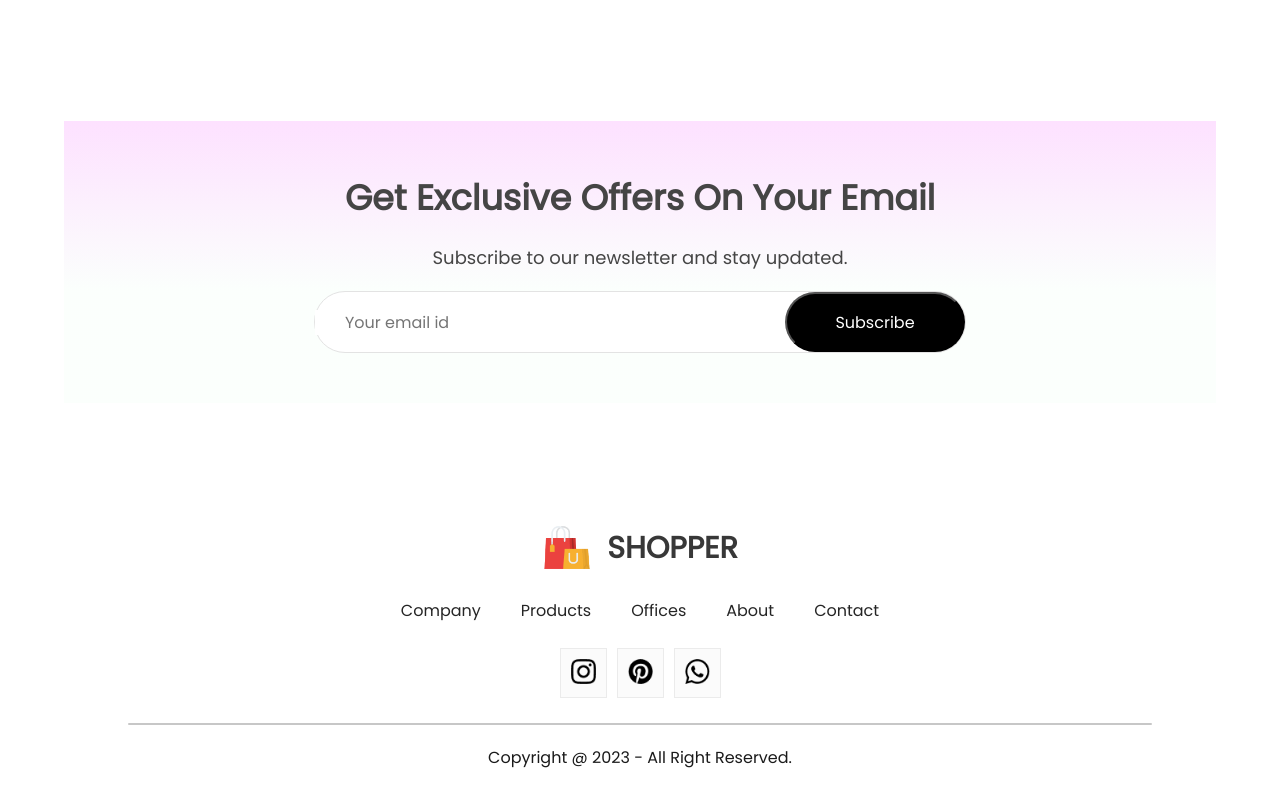
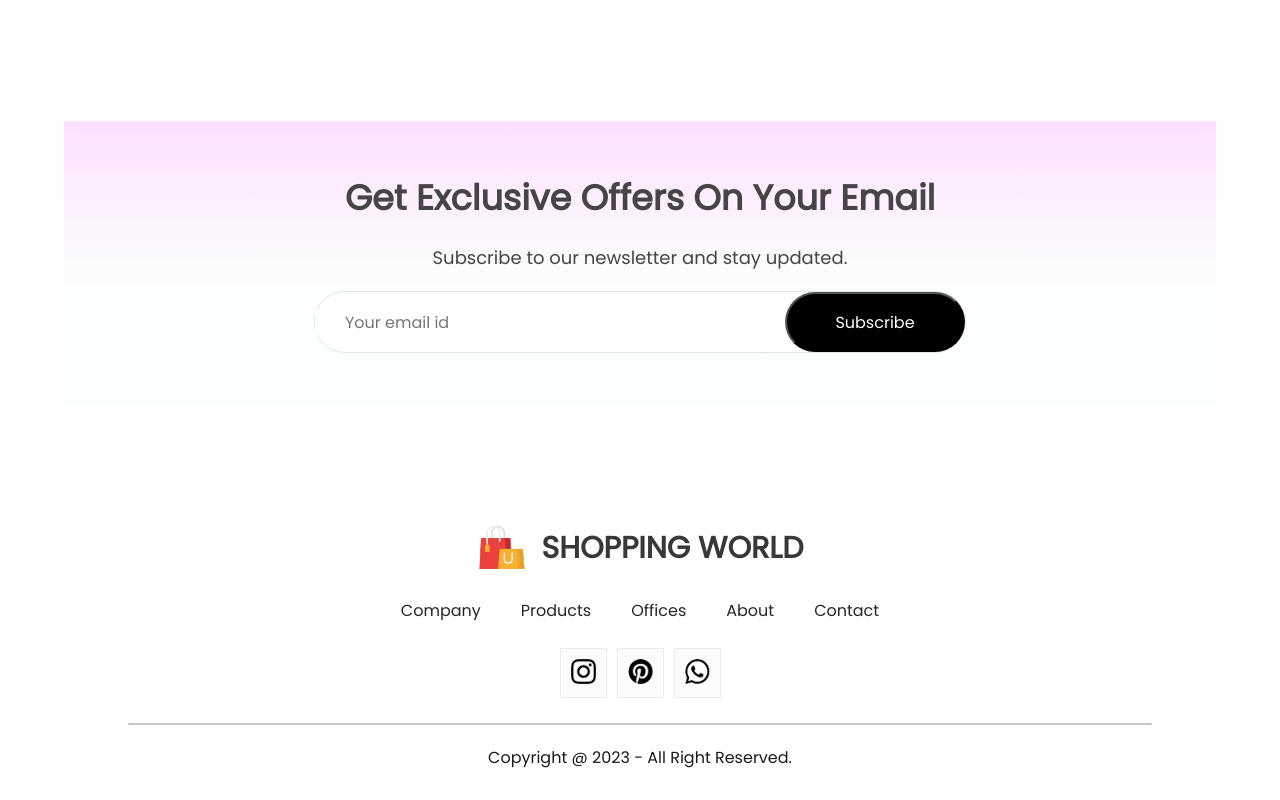
Before and after one commit to Manu080405/E-Commerce, a React (Create React App) app in the folder frontend/: page / in a window 1280 px wide. Shown: the part 1831-2631 px from the top of the page. Built offline with nearby package versions, Linux system fonts and the light colour scheme; no server answers.

Commit message:
Update Footer.jsx

```diff
--- a/frontend/src/Components/Footer/Footer.jsx
+++ b/frontend/src/Components/Footer/Footer.jsx
@@ -11,7 +11,7 @@ const Footer = () => {
     <div className='footer'>
       <div className="footer-logo">
         <img src={footer_logo} alt="" />
-        <p>SHOPPER</p>
+        <p>SHOPPING WORLD</p>
       </div>
       <ul className="footer-links">
         <li>Company</li>
```
